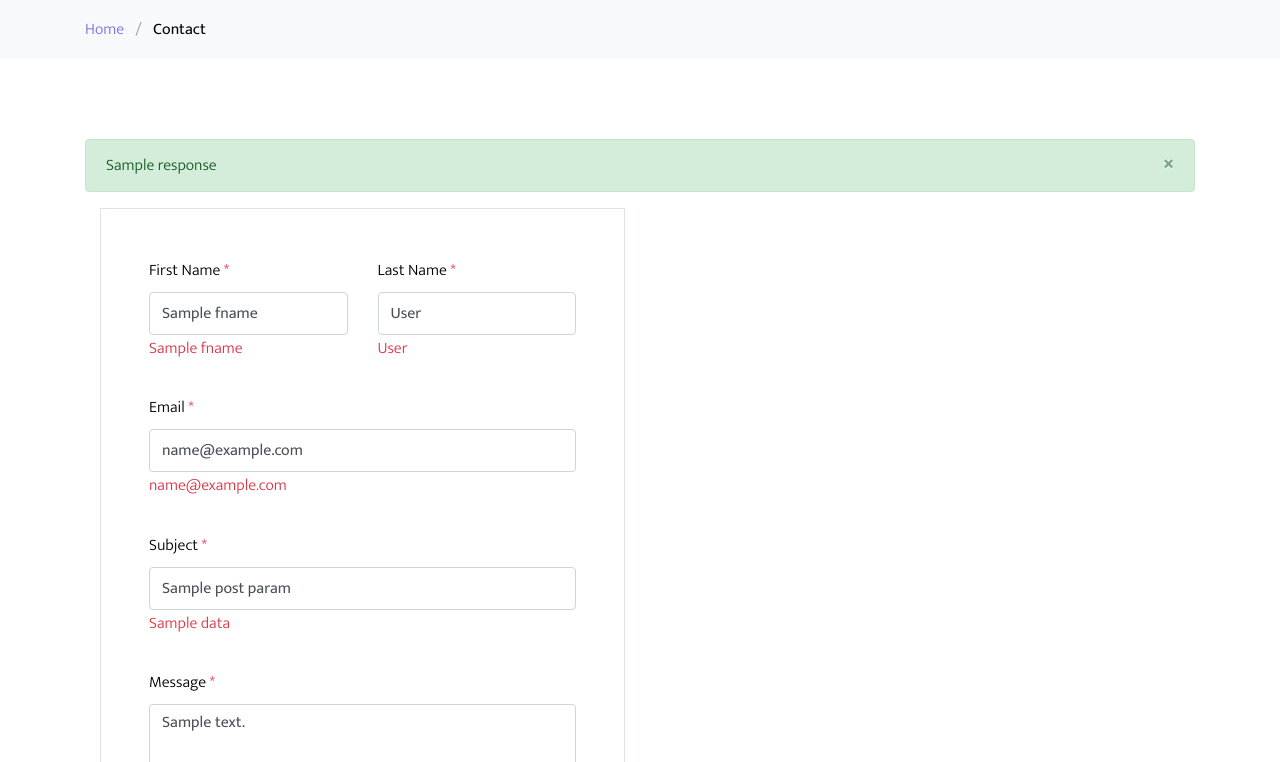
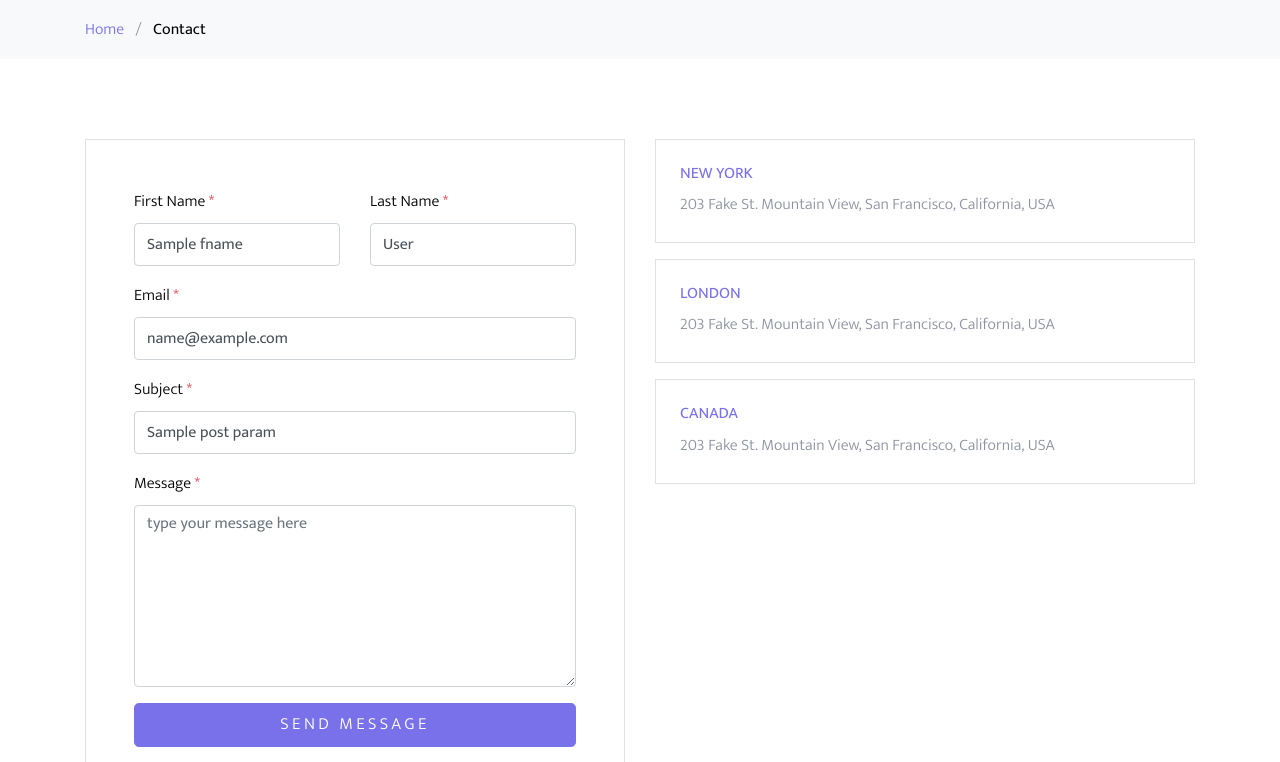
Before and after one commit to elfarsaouiomar/ecommerce, a Django app: template ecommerceWebSite/weShop/templates/contact.html in a window 1280 px wide. Shown: the part 190-952 px from the top of the page. Run offline with Django 3.2, Linux system fonts and the light colour scheme; the template is opened without the code that fills it: most values are stand-ins (such as "Sample title", 1, 10 or a date in 2020); some libraries are stand-ins or nearby versions; some web fonts are replaced.

Commit message:
* update view css/html * delete unsed code from contact page * style page cart if is emty

```diff
--- a/ecommerceWebSite/static/css/style.css
+++ b/ecommerceWebSite/static/css/style.css
@@ -760,3 +760,9 @@ a:hover {
   width: 120px;
   border-radius: 50%;
   margin-bottom: 20px; }
+
+  .cartEmpty{
+    text-align: center;
+    font-size: 20px;
+    color: black;
+  }
--- a/ecommerceWebSite/weShop/templates/contact.html
+++ b/ecommerceWebSite/weShop/templates/contact.html
@@ -15,21 +15,6 @@
     <div class="site-section">
       <div class="container">
         <div class="row">
-          <div class="col-md-12">
-
-
-            {% if data %}
-                    <div class="alert {% if data.error %} alert-danger {% else %} alert-success {% endif %}  alert-dismissible fade show" role="alert">
-                        {% if data.error %}
-                            {{ data.error }}
-                        {% else %}
-                            {{ data.response }}
-                        {% endif %}
-                        <button type="button" class="close" data-dismiss="alert" aria-label="Close">
-                                <span aria-hidden="true">&times;</span>
-                        </button>
-            {% endif %}
-        </div>
 
           <div class="col-md-6">
             <form id="contactform">
@@ -39,13 +24,11 @@
                   <div class="col-md-6">
                     <label for="c_fname" class="text-black">First Name <span class="text-danger">*</span></label>
                     <input type="text" required="required" class="form-control" value="{{ postParams.fname }}" id="c_fname" name="fname" placeholder="First name">
-                    {% if data.fname %} <p class="text-danger">{{data.fname}}</p>{% endif %}
                   </div>
 
                   <div class="col-md-6">
                     <label for="c_lname" class="text-black">Last Name <span class="text-danger">*</span></label>
                     <input type="text" required="required" class="form-control" value="{{ postParams.lname }}" id="c_lname" name="lname" placeholder="Last name">
-                    {% if data.lname %} <p class="text-danger">{{data.lname}}</p>{% endif %}
                   </div>
                 </div>
 
@@ -53,7 +36,6 @@
                   <div class="col-md-12">
                     <label for="c_email" class="text-black">Email <span class="text-danger">*</span></label>
                     <input type="email" required="required" class="form-control" value="{{ postParams.email }}" id="c_email" name="email" placeholder="Email">
-                    {% if data.email %} <p class="text-danger">{{data.email}}</p>{% endif %}
                   </div>
                 </div>
 
@@ -61,15 +43,13 @@
                   <div class="col-md-12">
                     <label for="c_subject" class="text-black">Subject <span class="text-danger">*</span></label>
                     <input type="text" required="required" class="form-control" value="{{ postParams.subject }}" id="c_subject" name="subject" placeholder="Subject">
-                    {% if data.subject %} <p class="text-danger">{{data.subject}}</p>{% endif %}
                   </div>
                 </div>
 
                 <div class="form-group row">
                   <div class="col-md-12">
                     <label for="c_message" class="text-black">Message <span class="text-danger">*</span></label>
-                    <textarea name="message" placeholder="type your message here" id="c_message" required="required" cols="30" rows="7" class="form-control">{% if data.message %}{{postParams.message}}{% endif %}</textarea>
-                    {% if data.message %} <p class="text-danger">{{data.message}}</p>{% endif %}
+                    <textarea name="message" placeholder="type your message here" id="c_message" required="required" cols="30" rows="7" class="form-control"></textarea>
                   </div>
                 </div>
 
@@ -94,7 +74,6 @@
               <span class="d-block text-primary h6 text-uppercase">Canada</span>
               <p class="mb-0">203 Fake St. Mountain View, San Francisco, California, USA</p>
             </div>
-
           </div>
         </div>
       </div>
```
Also changed, not shown: ecommerceWebSite/weShop/templates/cart.html (+2 -23 lines), README.md.
